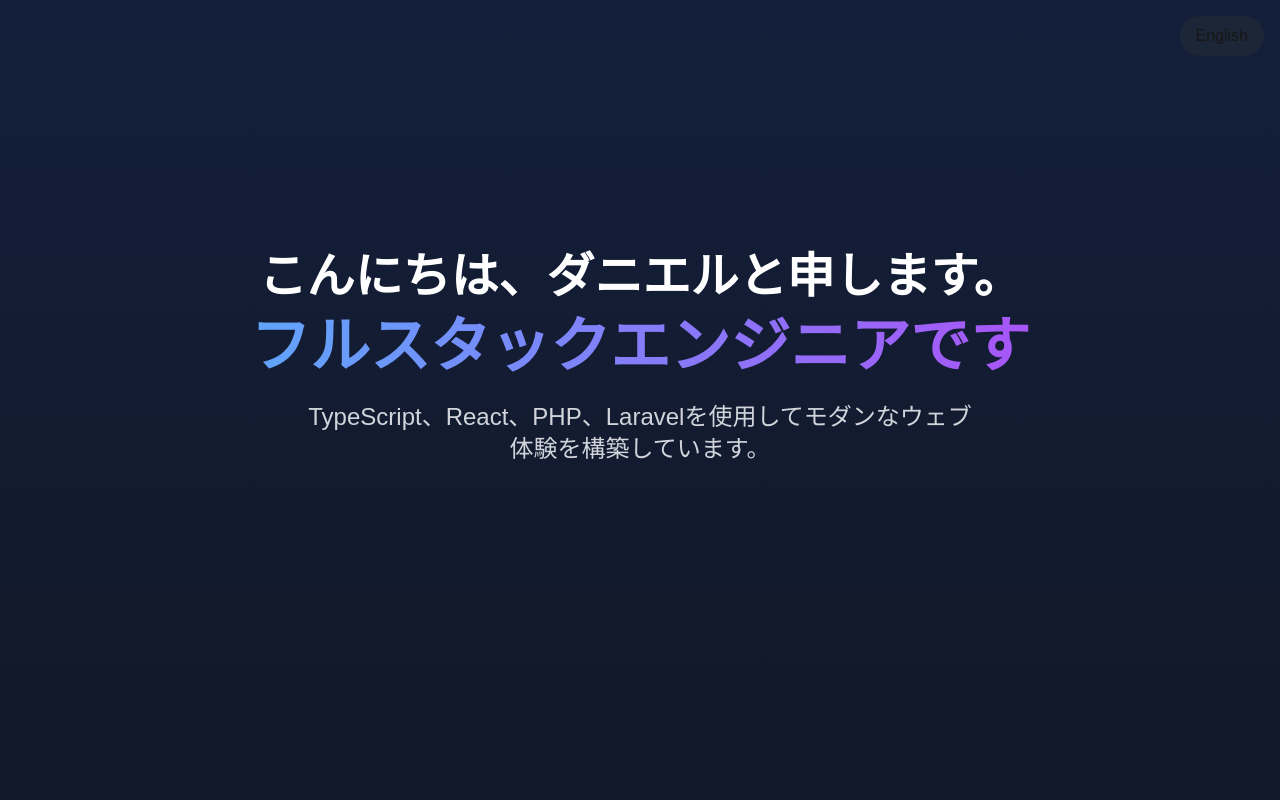
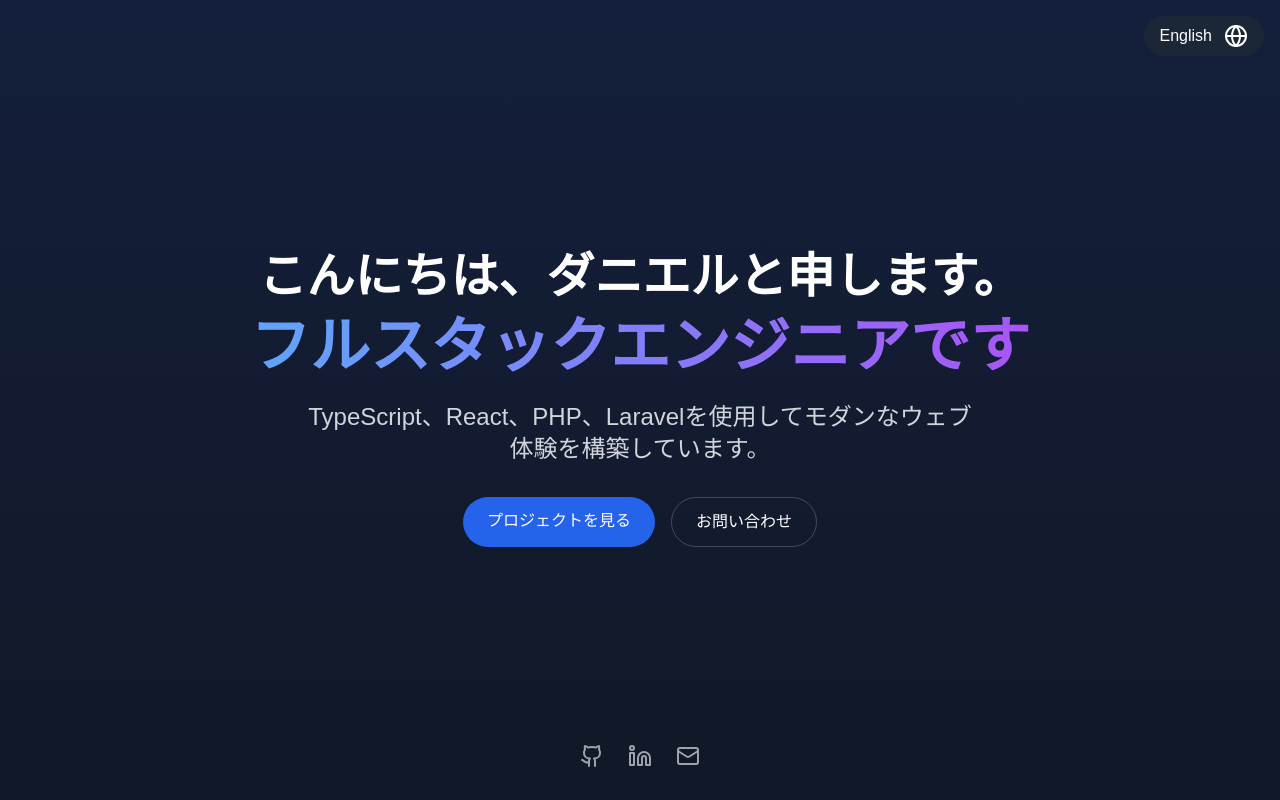
Before and after one commit to danielFeliseed/daniels-portfolio, a Next.js app: page / in a window 1280 px wide. Shown: the top 800 px of the page. Built offline with nearby package versions, Linux system fonts and the light colour scheme.

Commit message:
Removed obsolete code and added more Type Safety

```diff
--- a/components/sections/HeroSection.tsx
+++ b/components/sections/HeroSection.tsx
@@ -26,12 +26,13 @@ export default function HeroSection() {
                 <motion.h2
                     initial={{ opacity: 0 }}
                     animate={{ opacity: 1 }}
-                    transition={{ delay: 0.5 }}
+                    transition={{ delay: 0.2 }}
                     className="text-4xl md:text-6xl font-bold mb-6"
                 >
                     <TypingText
                         text={t.hero.title}
                         className="bg-gradient-to-r from-blue-400 to-purple-500 bg-clip-text text-transparent"
+                        delay={200}
                         speed={80}
                     />
                 </motion.h2>
@@ -39,20 +40,20 @@ export default function HeroSection() {
                 <motion.div
                     initial={{ opacity: 0, y: 20 }}
                     animate={{ opacity: 1, y: 0 }}
-                    transition={{ delay: 2 }}
+                    transition={{ delay: 1.5 }}
                 >
                     <TypingText
                         text={t.hero.subtitle}
                         className="text-xl md:text-2xl text-gray-300 mb-8 block max-w-2xl mx-auto"
-                        delay={2000}
-                        speed={60}
+                        delay={1000}
+                        speed={70}
                     />
                 </motion.div>
 
                 <motion.div
                     initial={{ opacity: 0 }}
                     animate={{ opacity: 1 }}
-                    transition={{ delay: 6 }}
+                    transition={{ delay: 0 }}
                     className="flex justify-center gap-4"
                 >
                     <a
@@ -73,7 +74,7 @@ export default function HeroSection() {
             <motion.div
                 initial={{ opacity: 0, y: 20 }}
                 animate={{ opacity: 1, y: 0 }}
-                transition={{ delay: 6.5 }}
+                transition={{ delay: 5 }}
                 className="absolute bottom-8 flex gap-6"
             >
                 <a
--- a/components/ui/LanguageSwitcher.tsx
+++ b/components/ui/LanguageSwitcher.tsx
@@ -1,5 +1,6 @@
 'use client';
 import { useLanguageStore } from '@/stores/languageStore';
+import { Globe } from 'lucide-react';
 
 export default function LanguageSwitcher() {
   const { language, setLanguage } = useLanguageStore();
@@ -7,9 +8,9 @@ export default function LanguageSwitcher() {
   return (
     <button
       onClick={() => setLanguage(language === 'ja' ? 'en' : 'ja')}
-      className="fixed top-4 right-4 z-50 px-4 py-2 rounded-full bg-gray-800/80"
+      className="fixed top-4 right-4 z-50 px-4 py-2 rounded-full bg-gray-800/80 flex gap-3 text-white"
     >
-      {language === 'ja' ? 'English' : '日本語'}
+      {language === 'ja' ? 'English' : '日本語'}<Globe />
     </button>
   );
 }
--- a/components/ui/ProjectCard.tsx
+++ b/components/ui/ProjectCard.tsx
@@ -107,7 +107,7 @@ export default function ProjectCard({ project }: { project: Project }) {
                         >
                             <div className="space-y-4 mt-4">
                                 <div className="space-y-2">
-                                    <h4 className="text-lg font-semibold text-blue-400">{projectT.keyFeatures}</h4>
+                                    <h4 className="text-lg font-semibold text-blue-400">{t.projects.keyFeatures}</h4>
                                     <ul className="space-y-1">
                                         {projectT.features?.map((feature: string, index: number) => (
                                             <motion.li
--- a/components/ui/ProjectChatBot.tsx
+++ b/components/ui/ProjectChatBot.tsx
@@ -1,5 +1,5 @@
 'use client';
-import { useState } from 'react';
+import { useState, useEffect } from 'react';
 import { useLanguageStore } from '@/stores/languageStore';
 import { translations } from '@/locales/translations';
 import { Send, Bot, User, Loader2 } from 'lucide-react';
@@ -7,14 +7,19 @@ import { Send, Bot, User, Loader2 } from 'lucide-react';
 export default function ProjectChatbot() {
     const { language } = useLanguageStore();
     const t = translations[language];
-    const [messages, setMessages] = useState([
-        {
-            role: 'assistant',
-            content: t.chatbot.greeting
-        }
-    ]);
     const [input, setInput] = useState('');
     const [isLoading, setIsLoading] = useState(false);
+    const [messages, setMessages] = useState<Array<{ role: string; content: string }>>([{
+        role: 'assistant',
+        content: t.chatbot.greeting
+    }]);
+
+    useEffect(() => {
+        setMessages(prevMessages => [
+            { role: 'assistant', content: t.chatbot.greeting },
+            ...prevMessages.slice(1)
+        ]);
+    }, [language, t.chatbot.greeting]);
 
     const handleSubmit = async (e: React.FormEvent<HTMLFormElement>) => {
         e.preventDefault();
--- a/components/ui/TypingText.tsx
+++ b/components/ui/TypingText.tsx
@@ -36,7 +36,7 @@ export default function TypingText({ text, delay = 0, speed = 50, className = ""
         } else {
             startTyping();
         }
-    }, [delay]);
+    }, [delay, text, speed]);
 
     useEffect(() => {
         setDisplayedText(text.substring(0, currentIndex + 1));
--- a/locales/translations.ts
+++ b/locales/translations.ts
@@ -1,4 +1,3 @@
-// locales/translations.ts
 export const translations = {
     ja: {
         nav: {
```
Also changed, not shown: data/index.ts (indentation only).
